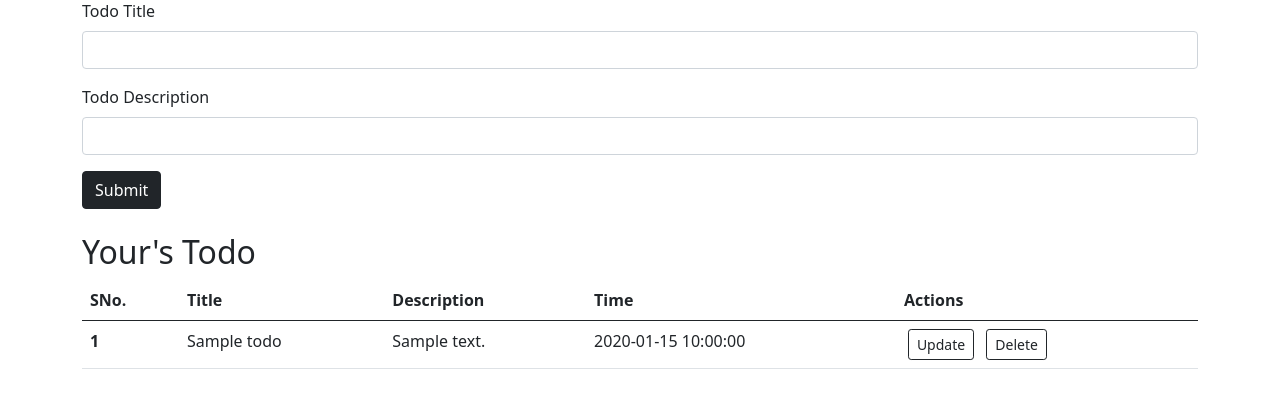
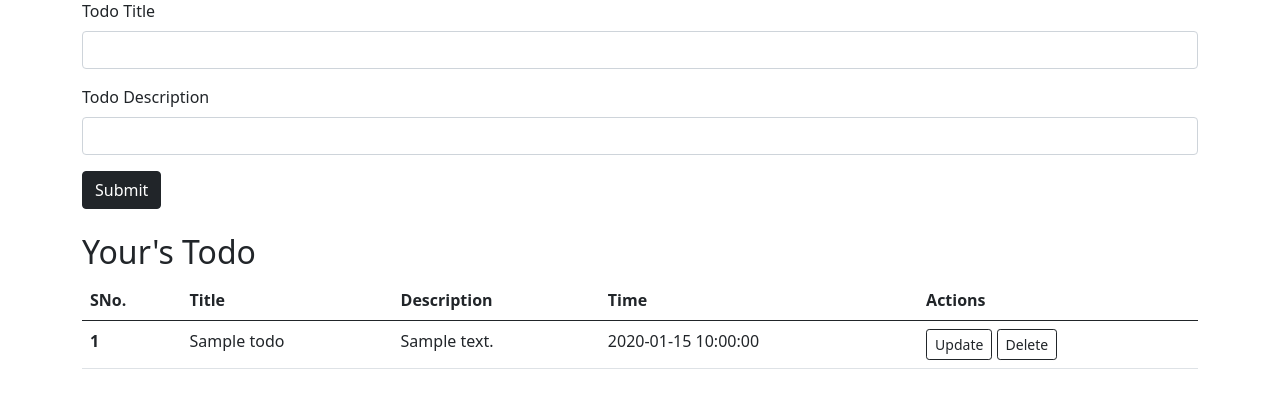
Before and after one commit to tapan-agarwal/todo-app-in-python-flask, a Flask app: page / in a window 1280 px wide. Shown: the part 127-535 px from the top of the page. Run offline with Flask 2, Linux system fonts and the light colour scheme; tables that the repository leaves empty hold one stand-in row (values such as "Sample post").

Commit message:
trying to fix the button issue

```diff
--- a/templates/index.html
+++ b/templates/index.html
@@ -56,8 +56,8 @@
                 <td>{{todo.desc}}</td>
                 <td>{{todo.date_created}}</td>
                 <td>
-                    <a href="/update/{{todo.sno}}" class="btn btn-outline-dark btn-sm mx-1">Update</a>
-                    <a href="/delete/{{todo.sno}}" class="btn btn-outline-dark btn-sm mx-1">Delete</a>
+                    <a href="/update/{{todo.sno}}" class="btn btn-outline-dark btn-sm ">Update</a>
+                    <a href="/delete/{{todo.sno}}" class="btn btn-outline-dark btn-sm ">Delete</a>
                 </td>
 
 
```
